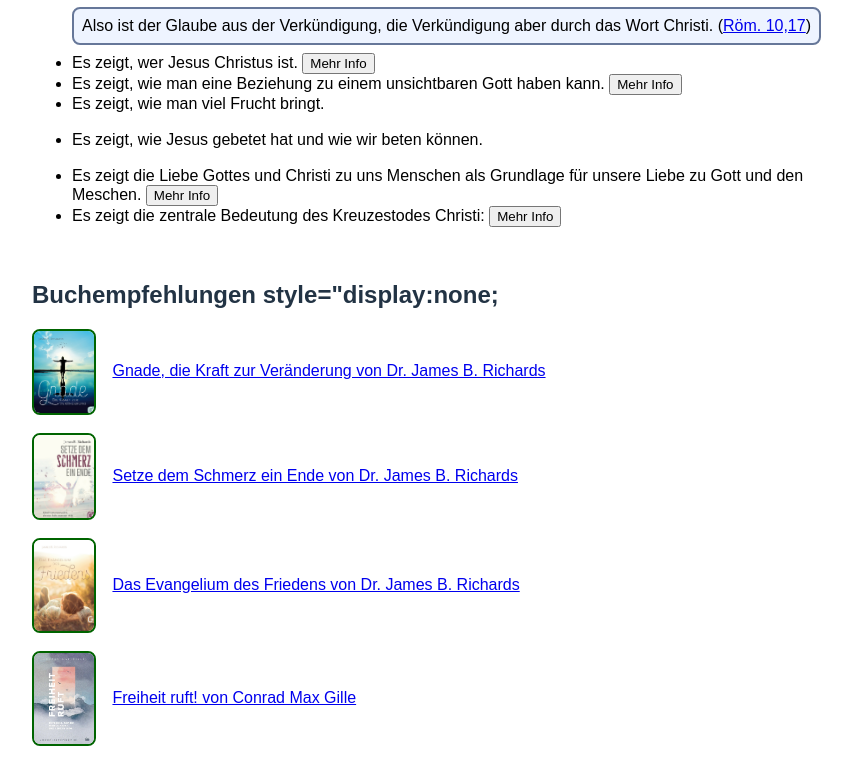
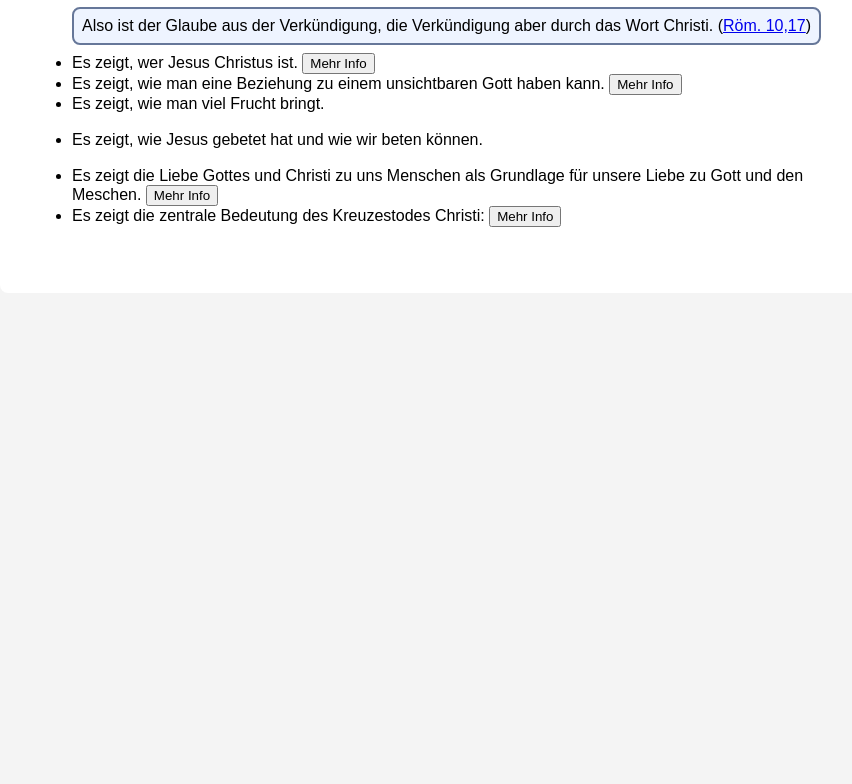
Before and after one commit to RomediPitsch2/Home, a plain HTML site: page index.html in a window 1280 px wide. Shown: the part 939-1723 px from the top of the page, without its empty margins (208-1060 px from the left). After the commit the page ends 1264 px from the top, so only its background shows below. Drawn offline with Linux system fonts and the light colour scheme.

Commit message:
step 255

```diff
--- a/index.html
+++ b/index.html
@@ -271,8 +271,8 @@
             <br>
 
         </section>
-        <section id="content-books">
-            <h2>Buchempfehlungen style="display:none;</h2>
+        <section id="content-books" style="display:none;">
+            <h2>Buchempfehlungen</h2>
             <!-- Hier können Buchempfehlungen eingetragen werden -->
             <p>
                 <div>
```
